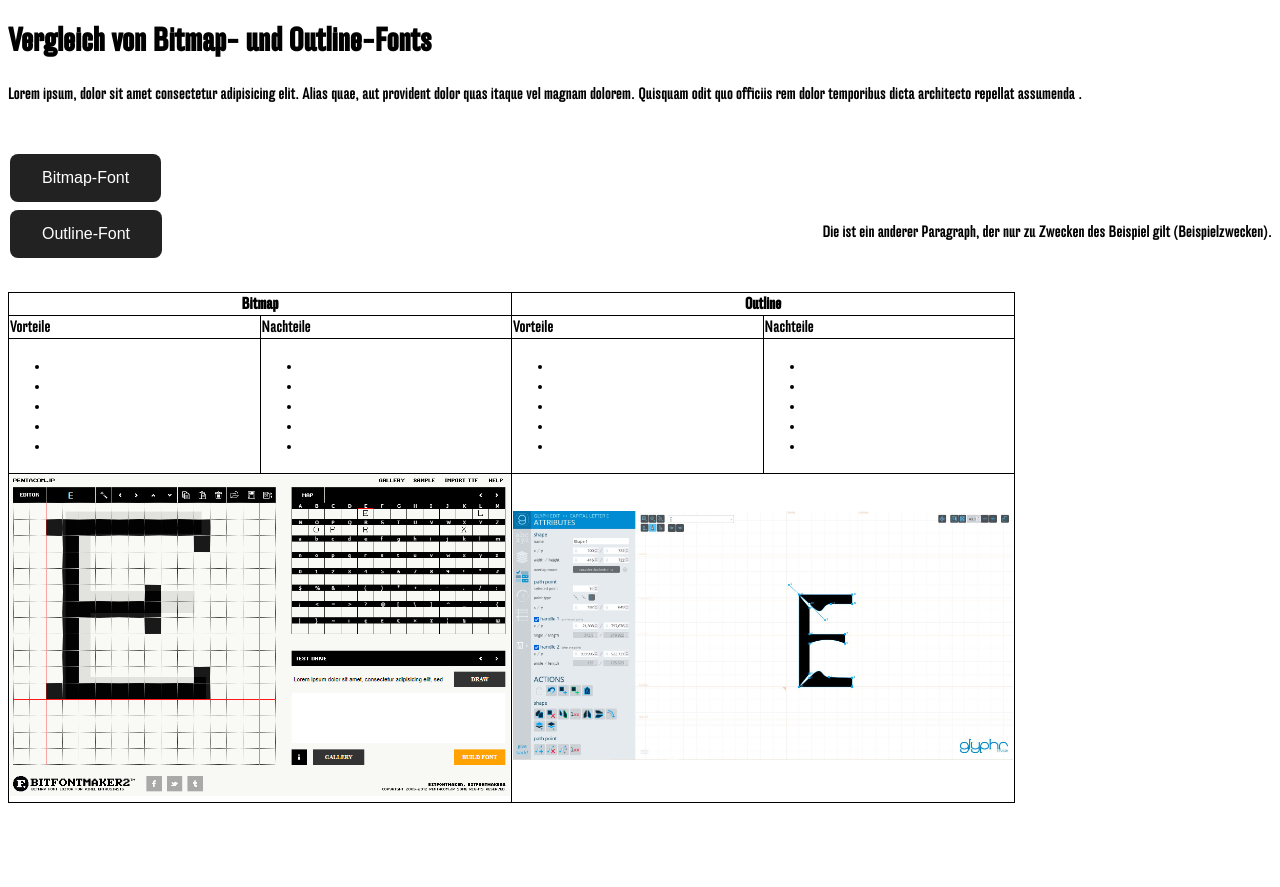
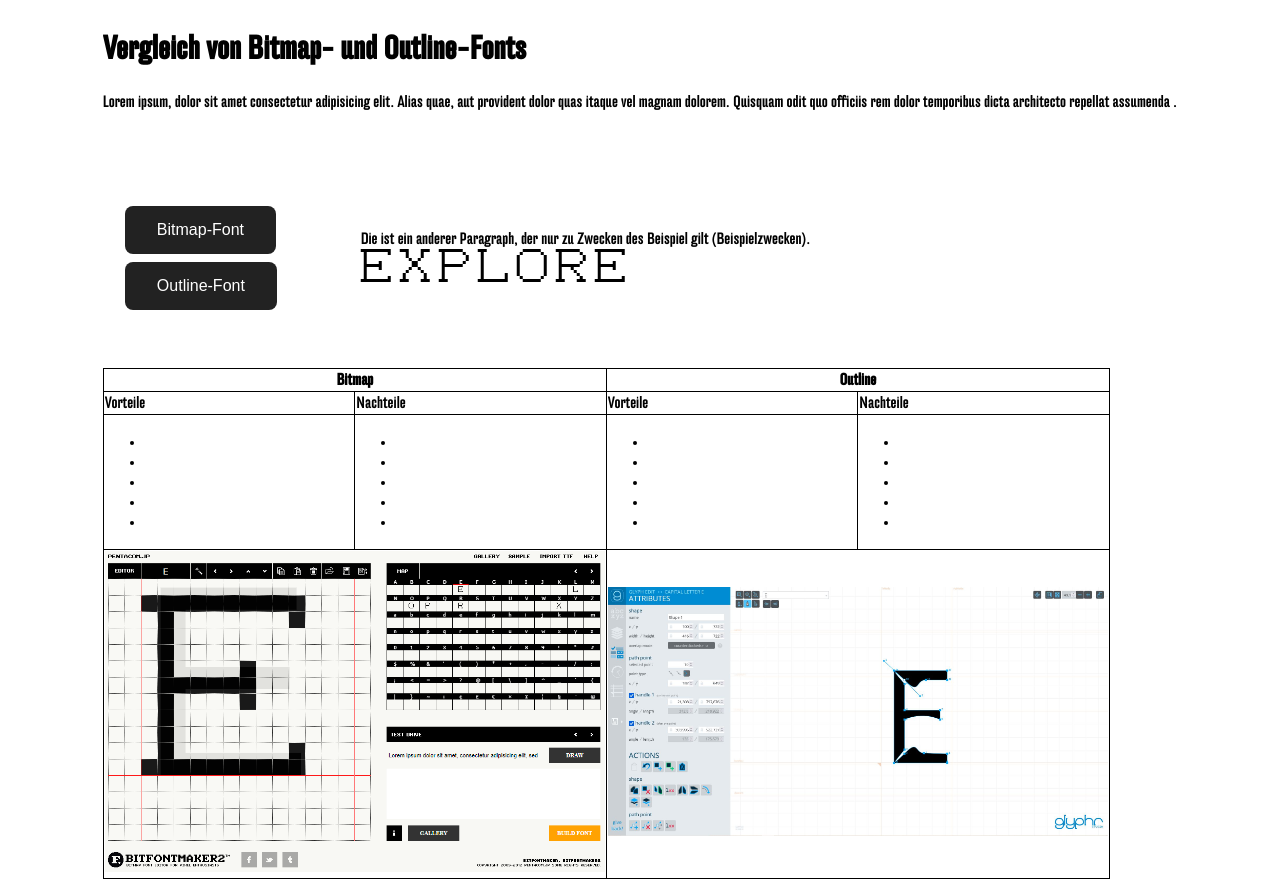
Before and after one commit to MoritzFr/IM_Uebung03_StarTrek, a plain HTML site: page index.html in a window 1280 px wide. Before the commit the page ends 811 px from the top, so only its background shows below. Drawn offline with Linux system fonts and the light colour scheme.

Commit message:
Bunch of Changes

```diff
--- a/index.html
+++ b/index.html
@@ -9,23 +9,24 @@
     <script src="./script.js"></script>
 </head>
 <body>
-    <header>
+    <main>
         <h1>Vergleich von Bitmap- und Outline-Fonts</h1>
         <p>Lorem ipsum, dolor sit amet consectetur adipisicing elit. Alias quae, aut provident dolor quas itaque vel magnam dolorem.
-            Quisquam odit quo officiis rem dolor temporibus dicta architecto repellat assumenda .</p>
-    </header>
-    <main>
+            Quisquam odit quo officiis rem dolor temporibus dicta architecto repellat assumenda .</p><br>
+
         <div id="infoSec">
+            <div id="butSec">
                 <button class="button" id="b1">Bitmap-Font</button><br>
                 <button class="button" id="b2">Outline-Font</button>
+            </div>
             <div id="textSec">
-                <p id="p1">Die ist ein anderer Paragraph, der nur zu Zwecken des Beispiel gilt (Beispielzwecken).</p>
+                <p id="p1">Die ist ein anderer Paragraph, der nur zu Zwecken des Beispiel gilt (Beispielzwecken). <br><span id="bitbsp">EXPLORE</span></p>
                 <p id="p2">Lorem ipsum dolor sit, amet consectetur adipisicing elit. Provident consequuntur, quasi fugiat exercitationem
                     vitae qui voluptates harum, voluptatum magnam, repellat laboriosam soluta placeat minus iste quam cupiditate.
-                    Nam, impedit sequi.</p>
+                    Nam, impedit sequi. <br><span id="outbsp">EXPLORE</span></p>
             </div>
         </div>
-
+        <div id="tableSec">
             <table>
                 <tr>
                     <th colspan="2">Bitmap</th>
@@ -80,6 +81,7 @@
                     <td colspan="2"><img src="./material/Unbenannt.JPG" alt="Bild konnte nicht geladen werden."></td>
                 </tr>
             </table>
+        </div>
     </main>
 </body>
 </html>
--- a/style.css
+++ b/style.css
@@ -3,12 +3,70 @@
     src: url(./material/HydraPro-Medium.otf);
 }
 
+@font-face {
+    font-family: Bitmap;
+    src: url(./material/StarTrekHead_BitMap.ttf);
+}
+
+@font-face {
+    font-family: Outline;
+    src: url(./material/HydraPro-StarTrekEdit.otf);
+}
+
 body {
+    position: relative;
+    display: flex;
+    justify-content: center;
     font-family: HydraPro;
+    height: 100%;
 }
 
 #infoSec {
+    display: flex;
+    align-items: center;
+    position: relative;
+    margin: auto;
     padding: 30px 0px;
+    /* border-style: solid;
+    border: 2px solid red; */
+    height: 10em;
+}
+
+#butSec {
+    position: absolute;
+    /* border-style: solid;
+    border: 2px solid blue; */
+    height: 7em;
+    left: 20px;
+}
+
+#textSec {
+    position: absolute;
+    display: flex;
+    /* border-style: solid;
+    border: 2px solid green; */
+    height: 7em;
+    width: 75%;
+    text-align: left;
+    right: 1%;
+    align-items: center;
+}
+
+#tableSec {
+    position: relative;
+    margin: auto;
+}
+
+#bitbsp {
+    font-family: Bitmap;
+    text-align: center;
+    font-size: 3em;
+}
+
+#outbsp {
+    font-family: Outline;
+    text-align: center;
+    font-size: 3em;
 }
 
 table, th, td {
@@ -20,11 +78,6 @@ table, th, td {
 
 img {
     max-width: 500px;
-}
-
-#textSec {
-    position: relative;
-    float: right;
 }
 
 #p1 {
```
Lines whose indentation alone changed are shown as unchanged.
